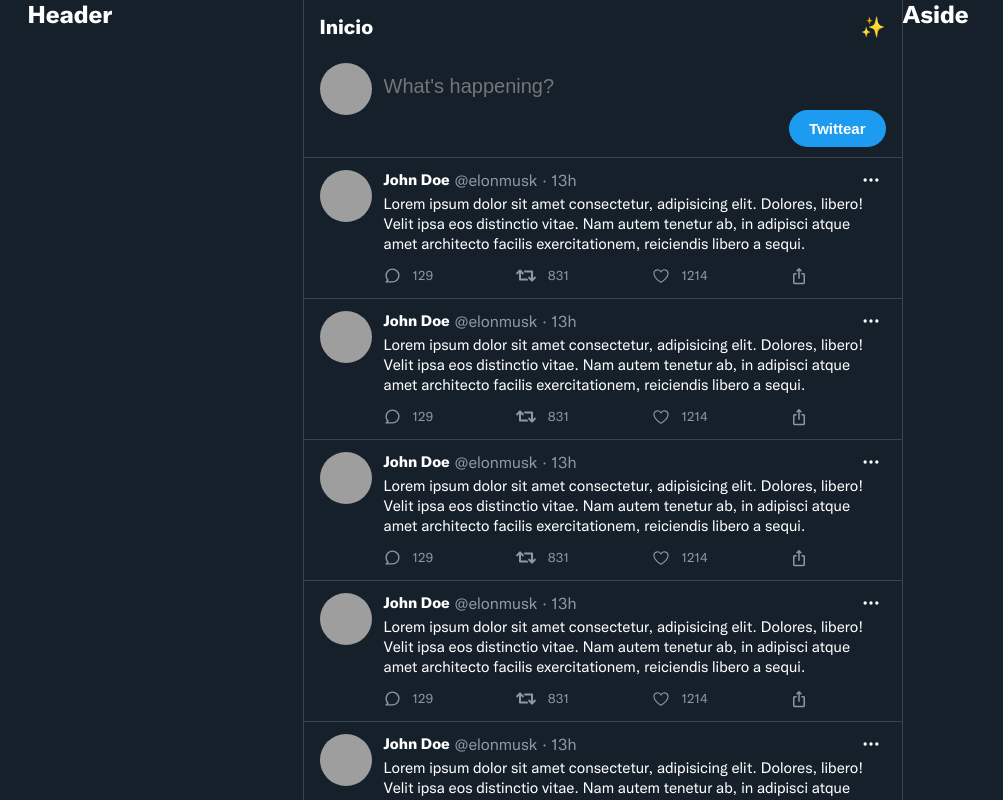
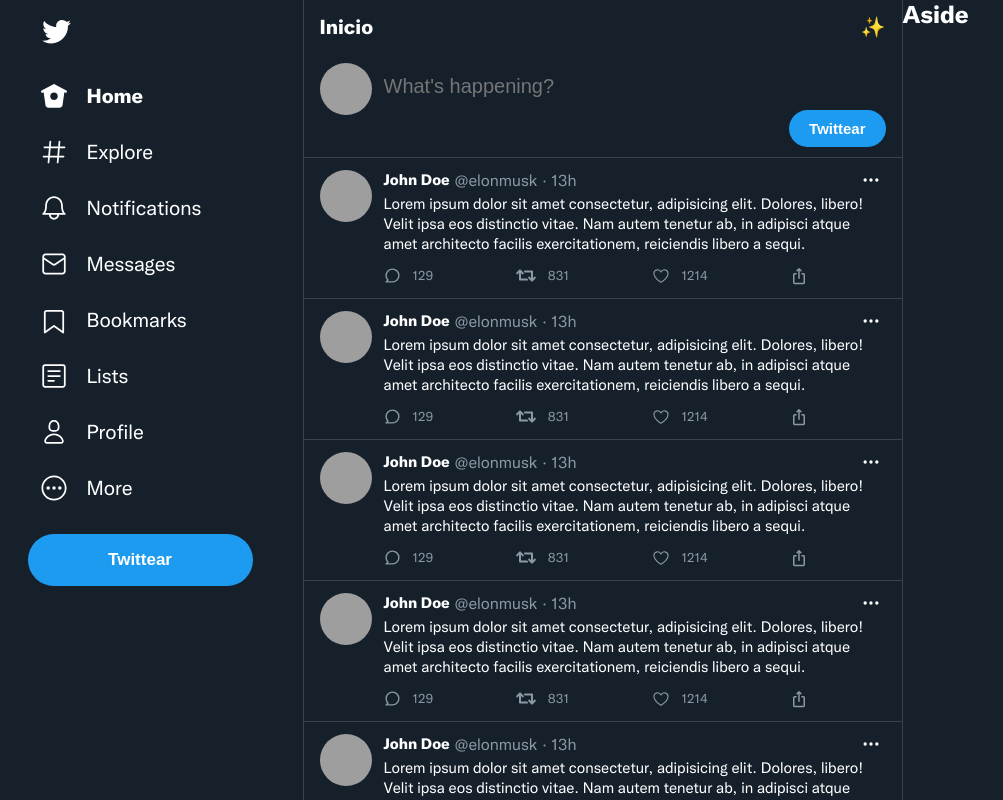
Before and after one commit to Maximo4ever/Twitter-Clone, a Vue app: page / in a window 1280 px wide. Shown: the top 800 px of the page, without its empty margins (0-1003 px from the left). Built offline with nearby package versions, Linux system fonts and the light colour scheme; grey boxes are pictures that could not be loaded.

Commit message:
Agrega la navegacion de la app

```diff
--- /dev/null
+++ b/src/assets/BookmarksIcon.vue
@@ -0,0 +1,3 @@
+<template>
+<svg viewBox="0 0 24 24"><g><path fill="currentColor" d="M19.9 23.5c-.157 0-.312-.05-.442-.144L12 17.928l-7.458 5.43c-.228.164-.53.19-.782.06-.25-.127-.41-.385-.41-.667V5.6c0-1.24 1.01-2.25 2.25-2.25h12.798c1.24 0 2.25 1.01 2.25 2.25v17.15c0 .282-.158.54-.41.668-.106.055-.223.082-.34.082zM12 16.25c.155 0 .31.048.44.144l6.71 4.883V5.6c0-.412-.337-.75-.75-.75H5.6c-.413 0-.75.338-.75.75v15.677l6.71-4.883c.13-.096.285-.144.44-.144z"></path></g></svg>
+</template>
--- /dev/null
+++ b/src/assets/ExploreIcon.vue
@@ -0,0 +1,3 @@
+<template>
+  <svg viewBox="0 0 24 24"><g><path fill="currentColor" d="M21 7.337h-3.93l.372-4.272c.036-.412-.27-.775-.682-.812-.417-.03-.776.27-.812.683l-.383 4.4h-6.32l.37-4.27c.037-.413-.27-.776-.68-.813-.42-.03-.777.27-.813.683l-.382 4.4H3.782c-.414 0-.75.337-.75.75s.336.75.75.75H7.61l-.55 6.327H3c-.414 0-.75.336-.75.75s.336.75.75.75h3.93l-.372 4.272c-.036.412.27.775.682.812l.066.003c.385 0 .712-.295.746-.686l.383-4.4h6.32l-.37 4.27c-.036.413.27.776.682.813l.066.003c.385 0 .712-.295.746-.686l.382-4.4h3.957c.413 0 .75-.337.75-.75s-.337-.75-.75-.75H16.39l.55-6.327H21c.414 0 .75-.336.75-.75s-.336-.75-.75-.75zm-6.115 7.826h-6.32l.55-6.326h6.32l-.55 6.326z"></path></g></svg>
+</template>
--- /dev/null
+++ b/src/assets/HomeIcon.vue
@@ -0,0 +1,3 @@
+<template>
+  <svg viewBox="0 0 24 24"><g><path fill="currentColor" d="M22.58 7.35L12.475 1.897c-.297-.16-.654-.16-.95 0L1.425 7.35c-.486.264-.667.87-.405 1.356.18.335.525.525.88.525.16 0 .324-.038.475-.12l.734-.396 1.59 11.25c.216 1.214 1.31 2.062 2.66 2.062h9.282c1.35 0 2.444-.848 2.662-2.088l1.588-11.225.737.398c.485.263 1.092.082 1.354-.404.263-.486.08-1.093-.404-1.355zM12 15.435c-1.795 0-3.25-1.455-3.25-3.25s1.455-3.25 3.25-3.25 3.25 1.455 3.25 3.25-1.455 3.25-3.25 3.25z"></path></g></svg>
+</template>
--- /dev/null
+++ b/src/assets/ListsIcon.vue
@@ -0,0 +1,3 @@
+<template>
+<svg viewBox="0 0 24 24"><g fill="currentColor"><path d="M19.75 22H4.25C3.01 22 2 20.99 2 19.75V4.25C2 3.01 3.01 2 4.25 2h15.5C20.99 2 22 3.01 22 4.25v15.5c0 1.24-1.01 2.25-2.25 2.25zM4.25 3.5c-.414 0-.75.337-.75.75v15.5c0 .413.336.75.75.75h15.5c.414 0 .75-.337.75-.75V4.25c0-.413-.336-.75-.75-.75H4.25z"></path><path d="M17 8.64H7c-.414 0-.75-.337-.75-.75s.336-.75.75-.75h10c.414 0 .75.335.75.75s-.336.75-.75.75zm0 4.11H7c-.414 0-.75-.336-.75-.75s.336-.75.75-.75h10c.414 0 .75.336.75.75s-.336.75-.75.75zm-5 4.11H7c-.414 0-.75-.335-.75-.75s.336-.75.75-.75h5c.414 0 .75.337.75.75s-.336.75-.75.75z"></path></g></svg>
+</template>
--- /dev/null
+++ b/src/assets/MessagesIcon.Vue
@@ -0,0 +1,3 @@
+<template>
+  <svg viewBox="0 0 24 24"><g><path fill="currentColor" d="M19.25 3.018H4.75C3.233 3.018 2 4.252 2 5.77v12.495c0 1.518 1.233 2.753 2.75 2.753h14.5c1.517 0 2.75-1.235 2.75-2.753V5.77c0-1.518-1.233-2.752-2.75-2.752zm-14.5 1.5h14.5c.69 0 1.25.56 1.25 1.25v.714l-8.05 5.367c-.273.18-.626.182-.9-.002L3.5 6.482v-.714c0-.69.56-1.25 1.25-1.25zm14.5 14.998H4.75c-.69 0-1.25-.56-1.25-1.25V8.24l7.24 4.83c.383.256.822.384 1.26.384.44 0 .877-.128 1.26-.383l7.24-4.83v10.022c0 .69-.56 1.25-1.25 1.25z"></path></g></svg>
+</template>
--- /dev/null
+++ b/src/assets/MoreIcon.vue
@@ -0,0 +1,3 @@
+<template>
+<svg viewBox="0 0 24 24"><g fill="currentColor"><circle cx="17" cy="12" r="1.5"></circle><circle cx="12" cy="12" r="1.5"></circle><circle cx="7" cy="12" r="1.5"></circle><path d="M12 22.75C6.072 22.75 1.25 17.928 1.25 12S6.072 1.25 12 1.25 22.75 6.072 22.75 12 17.928 22.75 12 22.75zm0-20C6.9 2.75 2.75 6.9 2.75 12S6.9 21.25 12 21.25s9.25-4.15 9.25-9.25S17.1 2.75 12 2.75z"></path></g></svg>
+</template>
--- /dev/null
+++ b/src/assets/NotificationsIcon.vue
@@ -0,0 +1,3 @@
+<template>
+  <svg viewBox="0 0 24 24"><g><path fill="currentColor" d="M21.697 16.468c-.02-.016-2.14-1.64-2.103-6.03.02-2.532-.812-4.782-2.347-6.335C15.872 2.71 14.01 1.94 12.005 1.93h-.013c-2.004.01-3.866.78-5.242 2.174-1.534 1.553-2.368 3.802-2.346 6.334.037 4.33-2.02 5.967-2.102 6.03-.26.193-.366.53-.265.838.102.308.39.515.712.515h4.92c.102 2.31 1.997 4.16 4.33 4.16s4.226-1.85 4.327-4.16h4.922c.322 0 .61-.206.71-.514.103-.307-.003-.645-.263-.838zM12 20.478c-1.505 0-2.73-1.177-2.828-2.658h5.656c-.1 1.48-1.323 2.66-2.828 2.66zM4.38 16.32c.74-1.132 1.548-3.028 1.524-5.896-.018-2.16.644-3.982 1.913-5.267C8.91 4.05 10.397 3.437 12 3.43c1.603.008 3.087.62 4.18 1.728 1.27 1.285 1.933 3.106 1.915 5.267-.024 2.868.785 4.765 1.525 5.896H4.38z"></path></g></svg>
+</template>
--- /dev/null
+++ b/src/assets/ProfileIcon.vue
@@ -0,0 +1,3 @@
+<template>
+<svg viewBox="0 0 24 24"><g><path fill="currentColor" d="M12 11.816c1.355 0 2.872-.15 3.84-1.256.814-.93 1.078-2.368.806-4.392-.38-2.825-2.117-4.512-4.646-4.512S7.734 3.343 7.354 6.17c-.272 2.022-.008 3.46.806 4.39.968 1.107 2.485 1.256 3.84 1.256zM8.84 6.368c.162-1.2.787-3.212 3.16-3.212s2.998 2.013 3.16 3.212c.207 1.55.057 2.627-.45 3.205-.455.52-1.266.743-2.71.743s-2.255-.223-2.71-.743c-.507-.578-.657-1.656-.45-3.205zm11.44 12.868c-.877-3.526-4.282-5.99-8.28-5.99s-7.403 2.464-8.28 5.99c-.172.692-.028 1.4.395 1.94.408.52 1.04.82 1.733.82h12.304c.693 0 1.325-.3 1.733-.82.424-.54.567-1.247.394-1.94zm-1.576 1.016c-.126.16-.316.246-.552.246H5.848c-.235 0-.426-.085-.552-.246-.137-.174-.18-.412-.12-.654.71-2.855 3.517-4.85 6.824-4.85s6.114 1.994 6.824 4.85c.06.242.017.48-.12.654z"></path></g></svg>
+</template>
--- a/src/components/Header.vue
+++ b/src/components/Header.vue
@@ -1,10 +1,77 @@
+<script setup>
+import TwitterIcon from '../assets/TwitterIcon.vue';
+import HomeIcon from '../assets/HomeIcon.vue';
+import ExploreIcon from '../assets/ExploreIcon.vue';
+import NotificationsIcon from '../assets/NotificationsIcon.vue';
+import MessagesIcon from '../assets/MessagesIcon.vue';
+import BookmarksIcon from '../assets/BookmarksIcon.vue';
+import ListsIcon from '../assets/ListsIcon.vue';
+import ProfileIcon from '../assets/ProfileIcon.vue';
+import MoreIcon from '../assets/MoreIcon.vue';
+</script>
 <template>
   <header class="header">
-    <h2>Header</h2>
+    <div class="header__content">
+      <div class="header__logo">
+        <TwitterIcon width="33" height="38" />
+      </div>
+      <ul class="header__menu">
+        <li class="active"><HomeIcon width="28" height="28" /> Home</li>
+        <li><ExploreIcon width="28" height="28" /> Explore</li>
+        <li><NotificationsIcon width="28" height="28" /> Notifications</li>
+        <li><MessagesIcon width="28" height="28" /> Messages</li>
+        <li><BookmarksIcon width="28" height="28" /> Bookmarks</li>
+        <li><ListsIcon width="28" height="28" /> Lists</li>
+        <li><ProfileIcon width="28" height="28" /> Profile</li>
+        <li><MoreIcon width="28" height="28" /> More</li>
+        <button class="header__menu__twittear">Twittear</button>
+      </ul>
+    </div>
   </header>
 </template>
 <style>
 .header {
   width: 275px;
 }
+.header__content {
+  position: fixed;
+}
+.header__logo {
+  padding: 12px;
+}
+.header__menu {
+  list-style: none;
+}
+.header__menu li {
+  display: flex;
+  align-items: center;
+  column-gap: 19px;
+  font-size: 20px;
+  font-weight: 400;
+  padding: 12px;
+  margin-block: 4px;
+  cursor: pointer;
+}
+.header__menu li:hover {
+  background-color: #2C3640;
+  border-radius: 26px;
+}
+.header__menu .active {
+  font-weight: 800;
+}
+.header__menu__twittear {
+  width: 225px;
+  height: 52px;
+  font-size: 17px;
+  color: #fff;
+  font-weight: 800;
+  background-color: #1d9bf0;
+  border: none;
+  border-radius: 40px;
+  margin-top: 16px;
+  cursor: pointer;
+}
+.header__menu__twittear:hover {
+  background-color: #1A8CD8;
+}
 </style>
```
